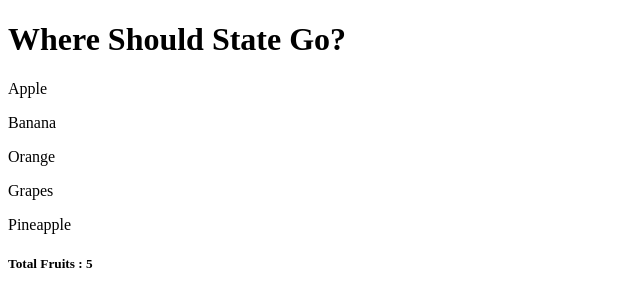
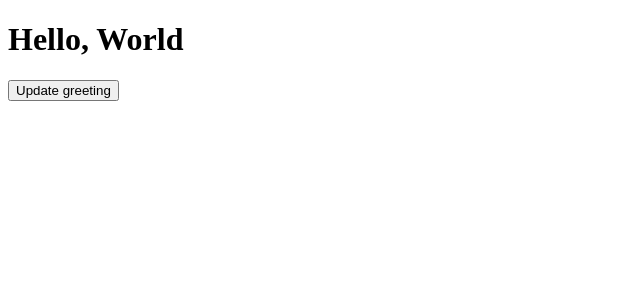
Before and after one commit to jeevan10017/Advanced-React-CourseEra, a React (Create React App) app: page / in a window 1280 px wide. Shown: the top 306 px of the page, without its empty margins (0-640 px from the left). Built offline with nearby package versions, Linux system fonts and the light colour scheme.

Commit message:
Working With Complex Data with useState

```diff
--- a/src/App.js
+++ b/src/App.js
@@ -1,111 +1,24 @@
+import { useState } from "react";
 
-// import React, { useEffect } from 'react';
-// import { ThemeProvider, useTheme } from './ThemeContext';
-// import Switch from './switch';
-// import './switch/styles.css';
-// import Heading from './Heading';
+export default function App() {
+  const [greeting, setGreeting] = useState(
+    {
+        greet: "Hello",
+        place: "World"
+    }
+  );
+  console.log(greeting, setGreeting);
 
-// const App = () => {
-//   const { theme } = useTheme();
+  function updateGreeting() {
+    setGreeting(prevState => {
+        return {...prevState, place: "World-Wide Web"}
+    });
+  }
 
-//   useEffect(() => {
-//     document.body.className = theme;  // document.body.className is used to change the theme of the body
-//   }, [theme]);  // whenever theme changes useEffect will be called
-
-//   return (
-//     <div>
-//       <h1>Theme Switcher</h1>
-//       <Switch />
-//       <Heading firstName="Jeevan" lastName="Kumar" />
-//       <Heading firstName="Any name other than Bob" />
-//     </div>
-//   );
-// };
-
-// const ThemedApp = () => (
-//   <ThemeProvider>
-//     <App />
-//   </ThemeProvider>
-// );
-
-// export default ThemedApp;
-// import React from 'react'
-
-// function handleClick() {
-//   let randomNum = Math.floor(Math.random() * 9) + 1;  // Math.random() generates a random number between 0 and 1 //math.floor() rounds the number to the nearest integer
-//   console.log(randomNum);
-//   let UserInput = prompt('Guess the number between 1 and 9');
-//   alert(UserInput == randomNum ? 'Good Work , You are Lucky Today' : 'Not matched, the Random number was ' + randomNum)
-// }
-
-// const App = () => {
-//   return (
-//     <div>
-//       <h1>Task: Add a button and handle a Click Event</h1>
-//       <button onClick={handleClick}>Guess the Number between 1 and  9</button>
-//     </div>
-//   )
-// }
-
-// export default App
-
-
-
-//Using of HOOKs in React
-// import Child from './Child';
-// import React, { useState } from 'react'
-// import RegisterForm from './RegisterForm';
-// import TextInputWithFocusButton from './TextInputWithFocusButton';
-
-// const App = () => {
-//   // const date = new Date();
-//   // console.log(date.toLocaleTimeString())
-//   const [inputValue,setValue]= useState("Type Here");
-//   const handleChange =(e) =>{
-//     setValue(e.target.value);
-//   }
-//   return (
-//     <div>
-//       <h1>Present Time is </h1>
-
-//       <input value={inputValue} onChange={handleChange} />
-//       You Typed : {inputValue};
-//       <Child message={inputValue}/>
-//       <button onClick={()=>setValue("Type Here")}>Reset</button>
-
-// <div>
-//       {/* RegisterForm */}
-//      <RegisterForm/> </div>
-
-//      <TextInputWithFocusButton />
-//       </div>
-//   )
-// }
-
-// export default App
-
-
-import React from 'react'
-import { useState } from 'react'
-import Fruits from './Fruits/Fruits'
-import FruitsCounter from './Fruits/FruitsCounter'
-
-const App = () => {
-  // const fruits =([
-  const [fruits] =useState([   //useState is a hook that allows you to have state variables in functional components
-    {id:1,fruitName:'Apple'},
-    {id:2,fruitName:'Banana'},
-    {id:3,fruitName:'Orange'},
-    {id:4,fruitName:'Grapes'},
-    {id:5,fruitName:'Pineapple'},
-  ]);
   return (
     <div>
-      <h1>Where Should State Go?</h1>
-      <Fruits fruits={fruits}/>
-      <FruitsCounter fruits={fruits}/>
+      <h1>{greeting.greet}, {greeting.place}</h1>
+      <button onClick={updateGreeting}>Update greeting</button>
     </div>
-  )
+  );
 }
-
-export default App
```
